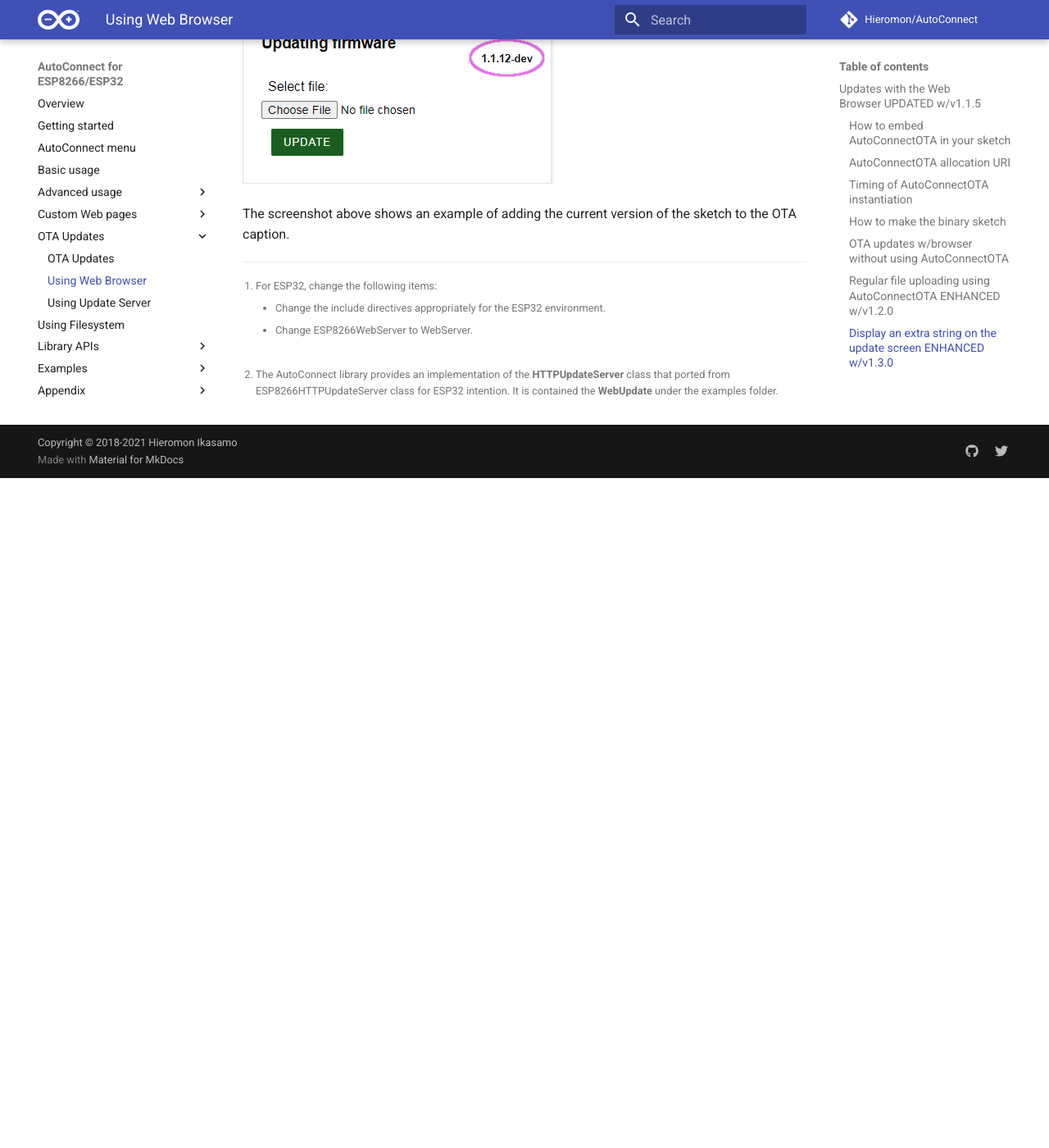
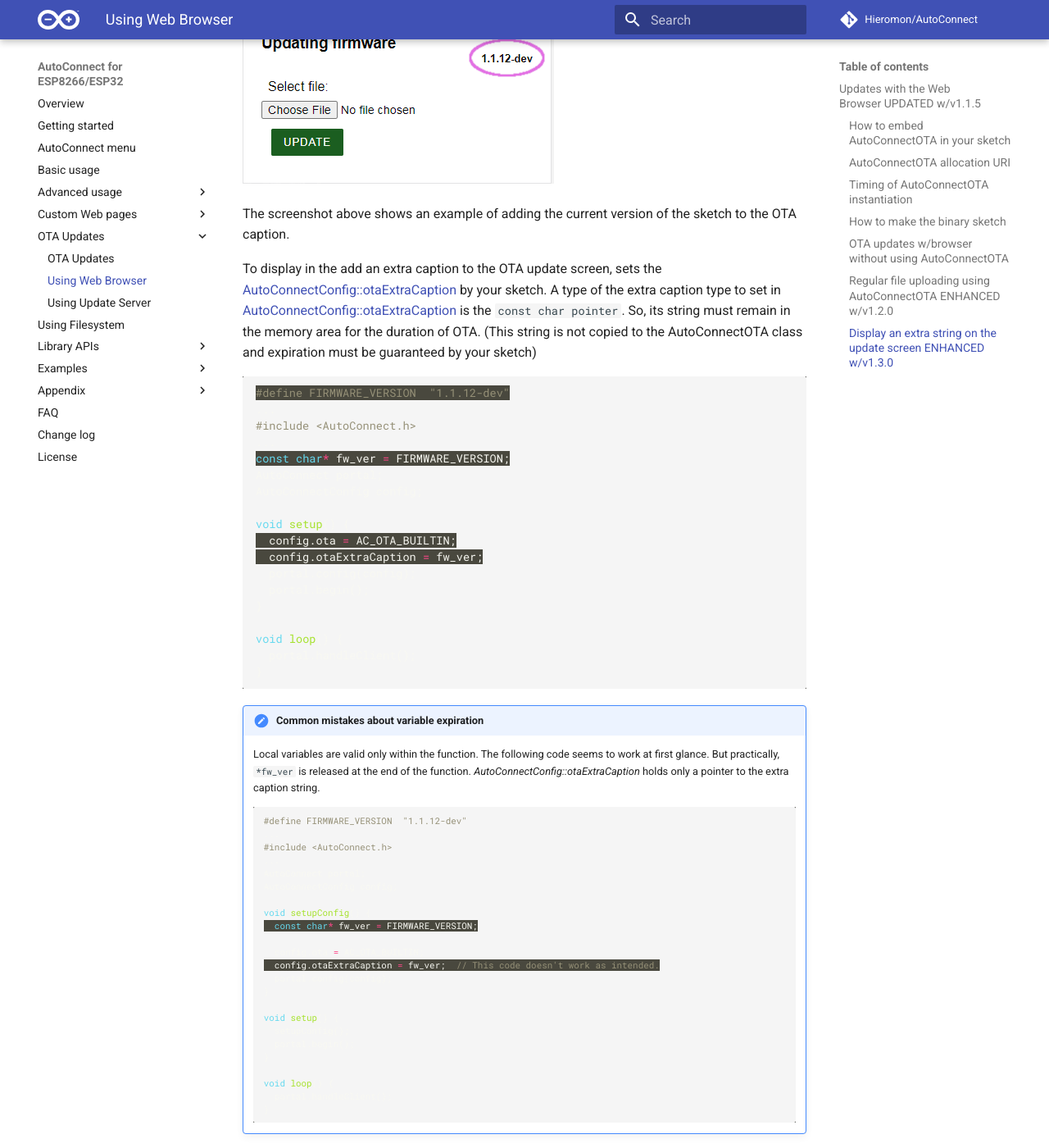
Before and after one commit to Hieromon/AutoConnect, an MkDocs documentation site: the page built from mkdocs/otabrowser.md, in a window 1280 px wide and 1400 px high, scrolled down 7509 px. Shown: the whole window at 82% size. Built offline with MkDocs 1.6.1 and Material for MkDocs 9.7.7, drawn with Linux system fonts in a browser that asks for light colours; nearby versions of some CDN libraries; comment, search, counter and statistics services are not loaded; before the commit the page ends 8092 px from its top, so only the background shows below that.

Commit message:
Adds AutoConnectConfig::otaExtraCaption description

````diff
--- a/mkdocs/otabrowser.md
+++ b/mkdocs/otabrowser.md
@@ -215,6 +215,58 @@
 
 The screenshot above shows an example of adding the current version of the sketch to the OTA caption.
 
+To display in the add an extra caption to the OTA update screen, sets the [AutoConnectConfig::otaExtraCaption](apiconfig.md#otaextracaption) by your sketch. A type of the extra caption type to set in [AutoConnectConfig::otaExtraCaption](apiconfig.md#otaextracaption) is the `const char pointer`. So, its string must remain in the memory area for the duration of OTA. (This string is not copied to the AutoConnectOTA class and expiration must be guaranteed by your sketch)
+
+```cpp hl_lines="1 5 10 11"
+#define FIRMWARE_VERSION  "1.1.12-dev"
+...
+#include <AutoConnect.h>
+...
+const char* fw_ver = FIRMWARE_VERSION;
+AutoConnect portal;
+AutoConnectConfig config;
+
+void setup() {
+  config.ota = AC_OTA_BUILTIN;
+  config.otaExtraCaption = fw_ver;
+  portal.config(config);
+  portal.begin();
+}
+
+void loop() {
+  portal.handleClient();
+}
+```
+
+!!! note "Common mistakes about variable expiration"
+    Local variables are valid only within the function. The following code seems to work at first glance. But practically, `*fw_ver` is released at the end of the function. *AutoConnectConfig::otaExtraCaption* holds only a pointer to the extra caption string.
+
+    ```cpp hl_lines="9 12"
+    #define FIRMWARE_VERSION  "1.1.12-dev"
+    ...
+    #include <AutoConnect.h>
+    ...
+    AutoConnect portal;
+    AutoConnectConfig config;
+
+    void setupConfig() {
+      const char* fw_ver = FIRMWARE_VERSION;
+
+      config.ota = AC_OTA_BUILTIN;
+      config.otaExtraCaption = fw_ver;  // This code doesn't work as intended.
+      portal.config(config);
+    }
+
+    void setup() {
+      setupConfig();
+      portal.begin();
+    }
+
+    void loop() {
+      portal.handleClient();
+    }
+    ```
+
 <script>
   window.onload = function() {
     Gifffer();
````
Also changed, not shown: mkdocs/apiconfig.md (+6 -0 lines).
